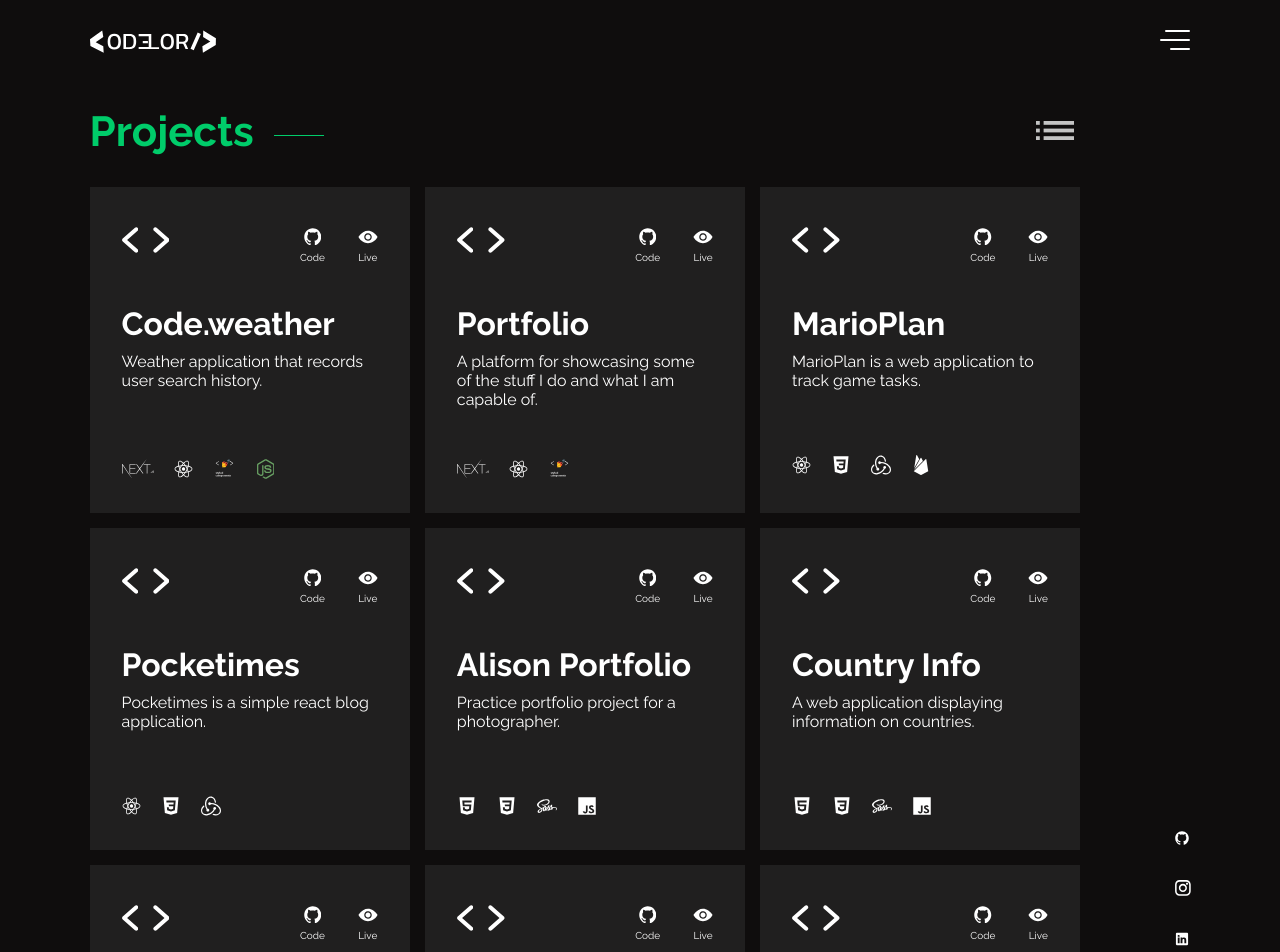
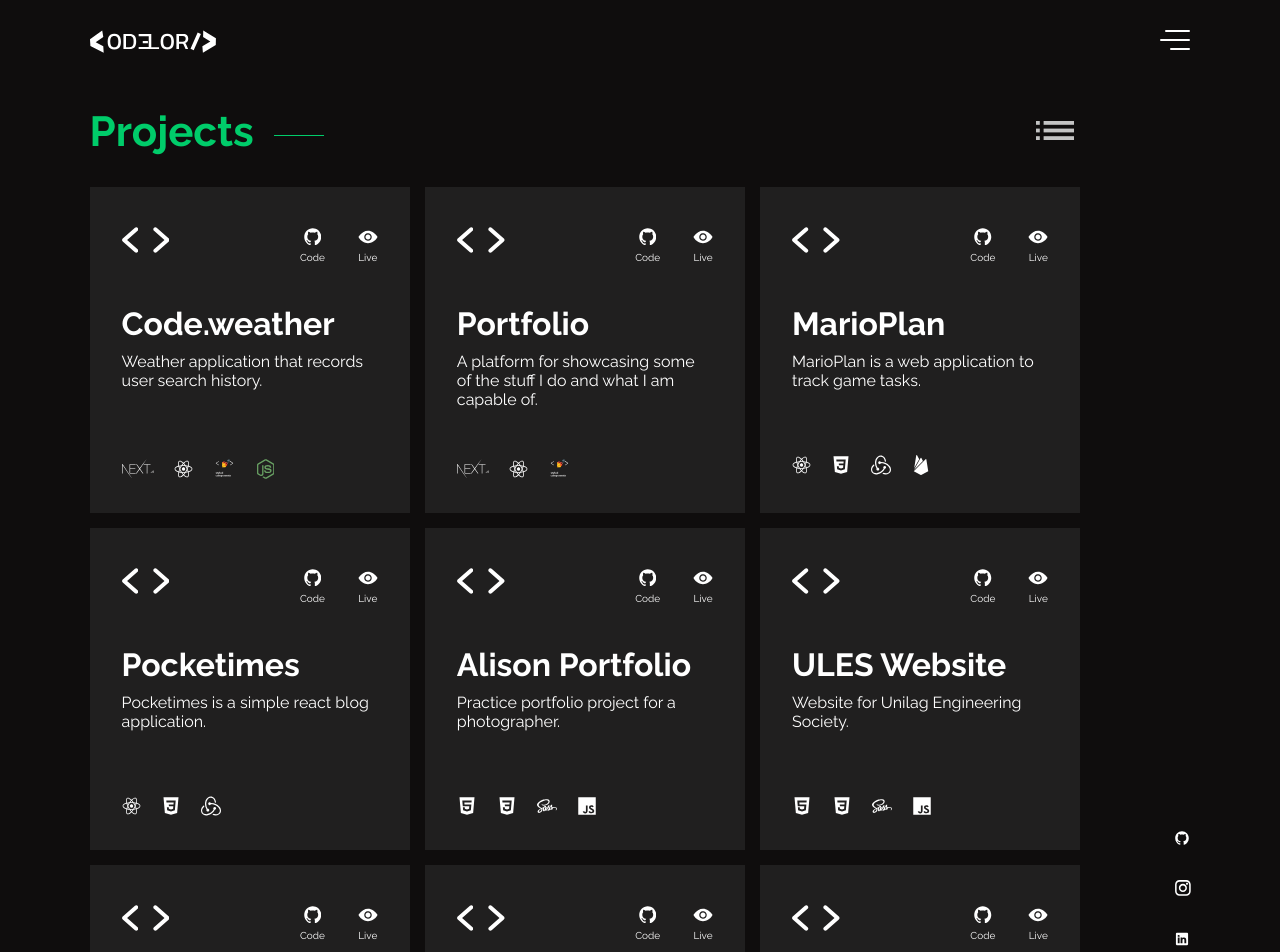
Before and after one commit to horler234/portfolio-v3, a Next.js app: page /projects in a window 1280 px wide. Shown: the top 952 px of the page. Built offline with nearby package versions, Linux system fonts and the light colour scheme.

Commit message:
added new project

```diff
--- a/constants/projects.ts
+++ b/constants/projects.ts
@@ -65,6 +65,16 @@ export const projectList: ProjectContextType = {
         "This project is to test my design implementation. The UI was designed by my friend Alaba (twitter: @Alaba_art). It also has some cool hover animations, a custom preloader and light and dark theme.",
     },
     {
+      name: "ULES Website",
+      stack: ["HTML5", "CSS3", "SASS", "JS"],
+      live: "https://ules.netlify.app/",
+      source: "https://github.com/horler234/ules-website",
+      imgSrc: "/images/ules.png",
+      shortDescription: "Website for Unilag Engineering Society.",
+      longDescription:
+        "This is a website implemented for the University of Lagos Engineering Society (ULES) in 2020. It displays everything about ULES and it also has a news feature",
+    },
+    {
       name: "Country Info",
       stack: ["HTML5", "CSS3", "SASS", "JS"],
       live: "https://horler234.github.io/Day-Twenty-Eight/day%20twenty-eight/index.html/",
```
Also changed, not shown: public/images/ules.png (added).
